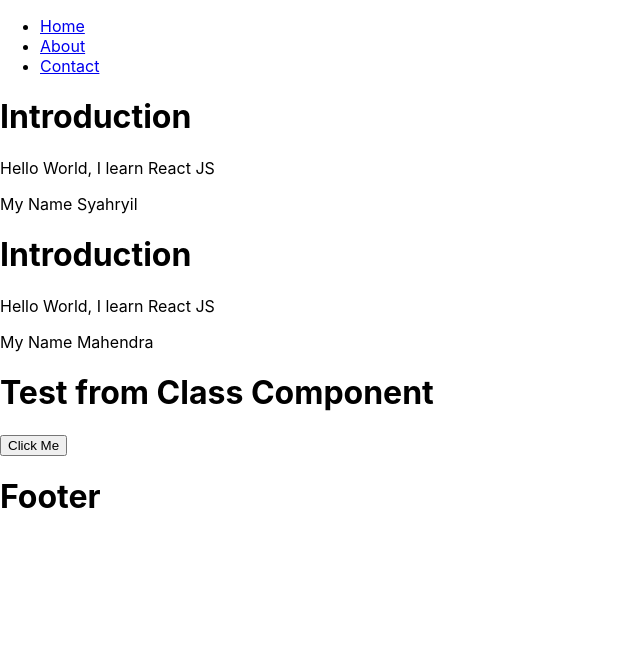
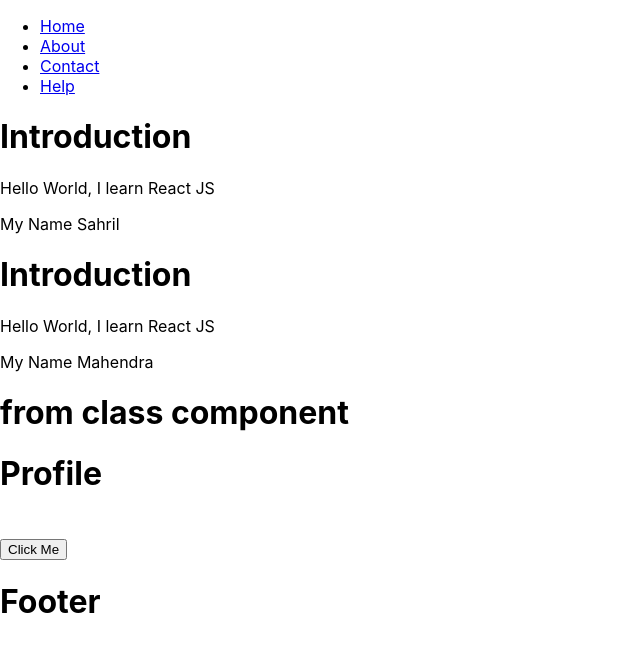
Before and after one commit to sahrilmahendra/react, a React (Create React App) app: page / in a window 1280 px wide. Shown: the top 652 px of the page, without its empty margins (0-640 px from the left). Built offline with nearby package versions, Linux system fonts and the light colour scheme.

Commit message:
* props functional component * props class component

```diff
--- a/src/App.js
+++ b/src/App.js
@@ -7,14 +7,32 @@ import Navbar from './components/navbar';
 import Footer from './components/footer';
 
 function App() {
+  const myName = 'Sahril Mahendra';
+  const navbarText = 'Help';
+  const lang = 'React JS';
+  const names = myName.split(" ");
+
+  const clicked = () => {
+    return alert("button clicked")
+  }
+
+  const profile = () => {
+    return (
+    <div>
+      <h1>Profile</h1>
+      <marquee>test profile</marquee>
+    </div>
+    )
+  }
+
   return (
     <div>
-      <Navbar/>
-      <Intro name='Syahryil' lang='React JS'/>
-      <Intro name='Mahendra' lang='React JS'/>
+      <Navbar text={navbarText}/>
+      <Intro name={names[0]} lang={lang}/>
+      <Intro name={names[1]} lang={lang}/>
 
-      <Profile/>
-      <Button/>
+      <Profile profile={profile}/>
+      <Button click={clicked}/>
       <Footer/>
     </div>
   );
--- a/src/components/button.js
+++ b/src/components/button.js
@@ -1,7 +1,9 @@
-function Button() {
+function Button(props) {
     return (
       <div>
-        <button>Click Me</button>
+        <button onClick = {() => props.click()}>
+            Click Me
+        </button>
       </div>
     );
   }
--- a/src/components/navbar.js
+++ b/src/components/navbar.js
@@ -1,10 +1,11 @@
-function Navbar() {
+function Navbar(props) {
     return (
       <div>
         <ul>
             <li><a href="#">Home</a></li>
             <li><a href="#">About</a></li>
             <li><a href="#">Contact</a></li>
+            <li><a href="#">{props.text}</a></li>
         </ul>
       </div>
     );
--- a/src/components/profile.js
+++ b/src/components/profile.js
@@ -1,12 +1,14 @@
 import React from "react";
 
 class Profile extends React.Component {
+    constructor(props){
+        super(props)
+    }
     render() {
         return (
             <div>
-                <h1>
-                    Test from Class Component
-                </h1>
+                <h1>from class component</h1>
+                {this.props.profile()}
             </div>
         )
     }
```
